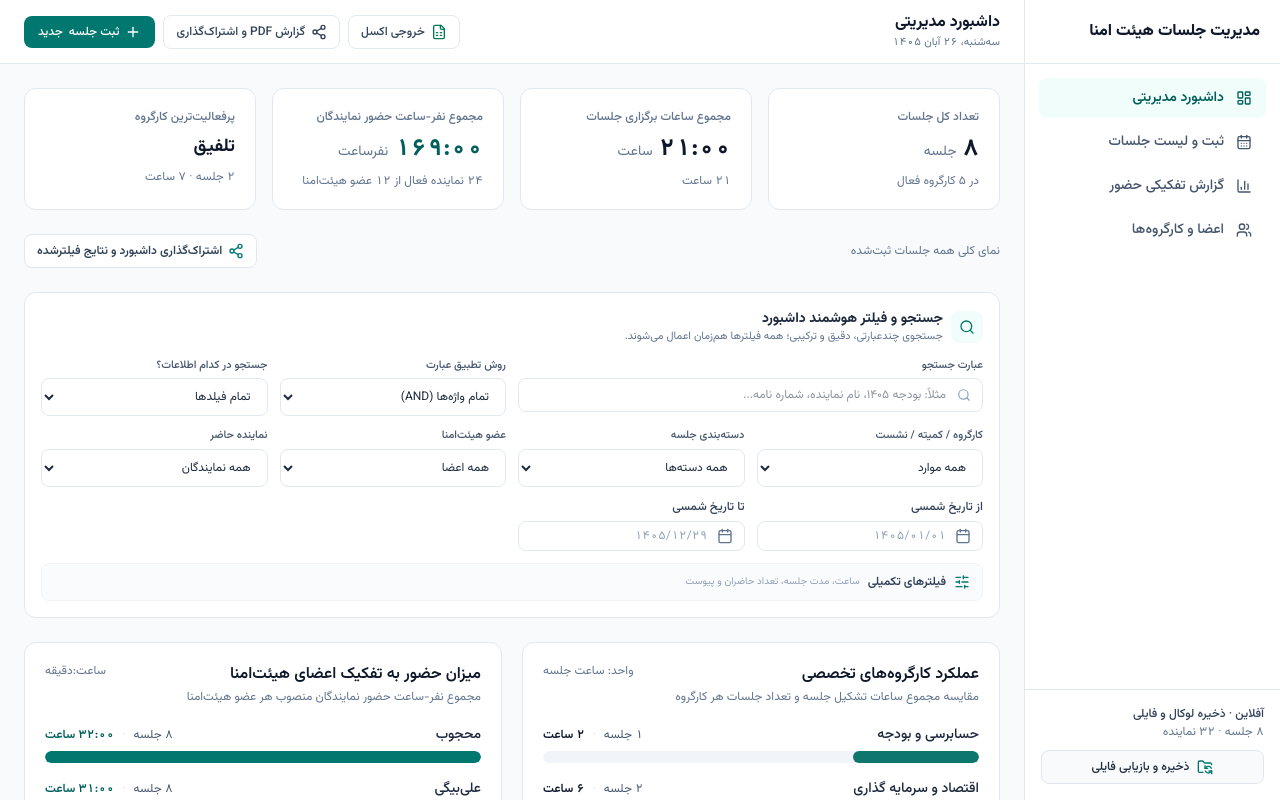
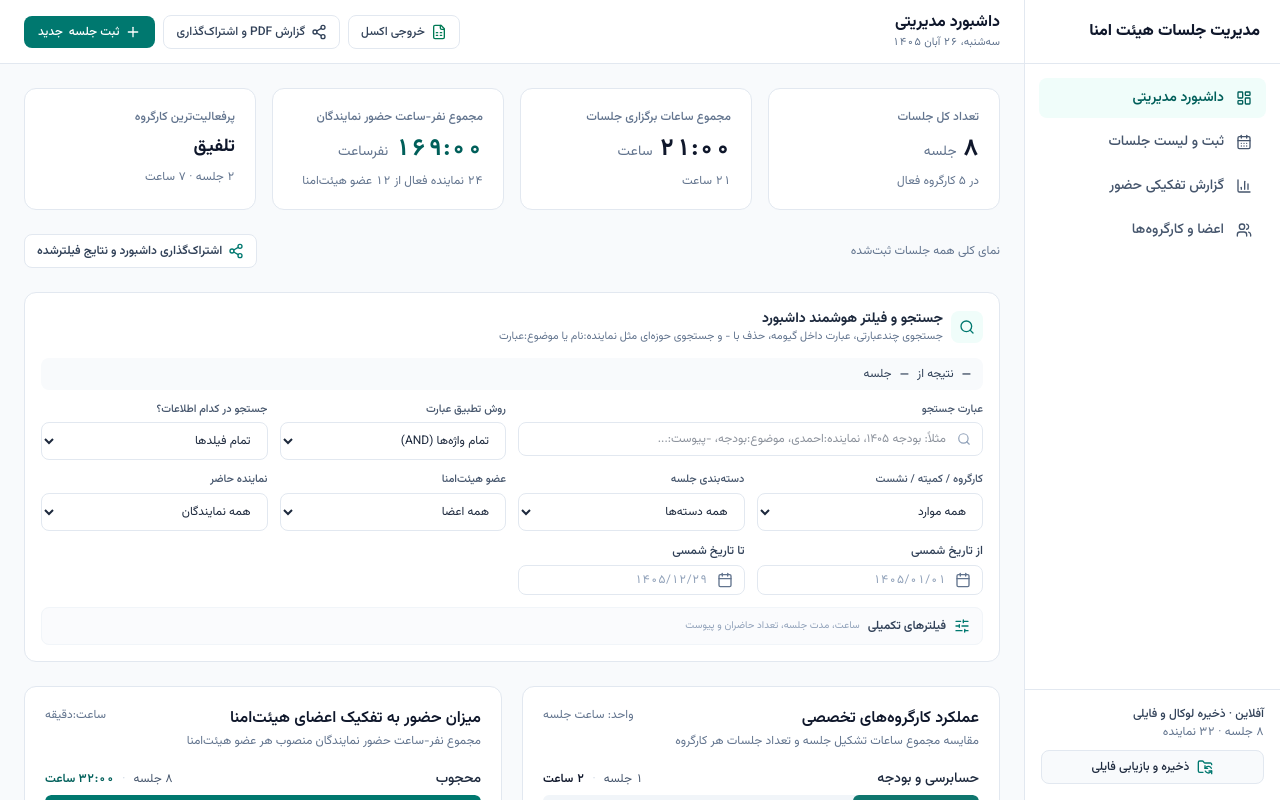
Before and after one commit to husseinmilad/j_heyatomana, a React (Vite) app: page / in a window 1280 px wide. Shown: the top 800 px of the page. Built offline with nearby package versions, Linux system fonts and the light colour scheme.

Commit message:
Redesign search filters with live result counts and removable filter chips

```diff
--- a/src/components/FilterBar.tsx
+++ b/src/components/FilterBar.tsx
@@ -17,6 +17,8 @@ interface FilterBarProps {
   representatives: Representative[];
   committees?: Committee[];
   scopeLabel?: string;
+  resultCount?: number;
+  totalCount?: number;
 }
 
 export const DEFAULT_FILTERS: FilterState = {
@@ -45,6 +47,8 @@ export const FilterBar: React.FC<FilterBarProps> = ({
   representatives,
   committees = COMMITTEES,
   scopeLabel = 'جلسات',
+  resultCount,
+  totalCount,
 }) => {
   const patch = (values: Partial<FilterState>) => onChange({ ...DEFAULT_FILTERS, ...filters, ...values });
   const normalized = { ...DEFAULT_FILTERS, ...filters };
@@ -55,6 +59,22 @@ export const FilterBar: React.FC<FilterBarProps> = ({
 
   const inputClass = 'w-full rounded-lg border border-slate-200 bg-white px-3 py-2 text-xs text-slate-800 outline-none focus:border-teal-600 focus:ring-2 focus:ring-teal-600/15';
   const labelClass = 'mb-1 block text-[11px] font-medium text-slate-600';
+  const activeLabels = [
+    normalized.searchQuery ? { label: 'جستجو: ' + normalized.searchQuery, key: 'searchQuery' as const } : null,
+    normalized.committeeId !== 'all' ? { label: 'جلسه: ' + (committees.find((x) => x.id === normalized.committeeId)?.name ?? normalized.committeeId), key: 'committeeId' as const } : null,
+    normalized.committeeCategory !== 'all' ? { label: 'دسته: ' + normalized.committeeCategory, key: 'committeeCategory' as const } : null,
+    normalized.trusteeId !== 'all' ? { label: 'عضو: ' + (trustees.find((x) => x.id === normalized.trusteeId)?.fullName ?? ''), key: 'trusteeId' as const } : null,
+    normalized.representativeId !== 'all' ? { label: 'نماینده: ' + (representatives.find((x) => x.id === normalized.representativeId)?.fullName ?? ''), key: 'representativeId' as const } : null,
+    normalized.dateFrom ? { label: 'از تاریخ: ' + normalized.dateFrom, key: 'dateFrom' as const } : null,
+    normalized.dateTo ? { label: 'تا تاریخ: ' + normalized.dateTo, key: 'dateTo' as const } : null,
+    normalized.startTimeFrom ? { label: 'از ساعت: ' + normalized.startTimeFrom, key: 'startTimeFrom' as const } : null,
+    normalized.startTimeTo ? { label: 'تا ساعت: ' + normalized.startTimeTo, key: 'startTimeTo' as const } : null,
+    normalized.minDuration ? { label: 'حداقل مدت: ' + normalized.minDuration, key: 'minDuration' as const } : null,
+    normalized.maxDuration ? { label: 'حداکثر مدت: ' + normalized.maxDuration, key: 'maxDuration' as const } : null,
+    normalized.minAttendees ? { label: 'حداقل حاضران: ' + normalized.minAttendees, key: 'minAttendees' as const } : null,
+    normalized.maxAttendees ? { label: 'حداکثر حاضران: ' + normalized.maxAttendees, key: 'maxAttendees' as const } : null,
+    normalized.attachmentStatus !== 'all' ? { label: normalized.attachmentStatus === 'with' ? 'دارای پیوست' : 'بدون پیوست', key: 'attachmentStatus' as const } : null,
+  ].filter((item): item is NonNullable<typeof item> => Boolean(item));
 
   return (
     <section className="rounded-xl border border-slate-200 bg-white p-4 space-y-3" aria-label={`جستجو و فیلتر ${scopeLabel}`}>
@@ -63,17 +83,30 @@ export const FilterBar: React.FC<FilterBarProps> = ({
           <div className="rounded-lg bg-teal-50 p-2 text-teal-700"><Search className="h-4 w-4" /></div>
           <div>
             <h3 className="text-sm font-bold text-slate-800">جستجو و فیلتر هوشمند {scopeLabel}</h3>
-            <p className="text-[11px] text-slate-500">جستجوی چندعبارتی، دقیق و ترکیبی؛ همه فیلترها هم‌زمان اعمال می‌شوند.</p>
+            <p className="text-[11px] text-slate-500">جستجوی چندعبارتی، عبارت داخل گیومه، حذف با - و جستجوی حوزه‌ای مثل نماینده:نام یا موضوع:عبارت</p>
           </div>
         </div>
         {hasActiveFilters && <button type="button" onClick={() => onChange(DEFAULT_FILTERS)} className="inline-flex items-center gap-1.5 rounded-lg px-3 py-2 text-xs font-medium text-slate-600 hover:bg-slate-100"><RotateCcw className="h-3.5 w-3.5" />پاک‌کردن فیلترها</button>}
       </div>
 
+      <div className="flex flex-wrap items-center justify-between gap-2 rounded-lg bg-slate-50 px-3 py-2" aria-live="polite">
+        <div className="flex items-center gap-2 text-xs text-slate-700">
+          <span className="font-bold tabular-nums">{resultCount === undefined ? '—' : resultCount.toLocaleString('fa-IR')}</span>
+          <span>نتیجه از</span>
+          <span className="font-semibold tabular-nums">{totalCount === undefined ? '—' : totalCount.toLocaleString('fa-IR')}</span>
+          <span>جلسه</span>
+          {activeLabels.length > 0 && <span className="rounded-full bg-teal-100 px-2 py-0.5 text-[10px] text-teal-800">{activeLabels.length.toLocaleString('fa-IR')} شرط فعال</span>}
+        </div>
+        {resultCount === 0 && <span className="text-[11px] text-amber-700">نتیجه‌ای پیدا نشد؛ عبارت یا فیلترها را تغییر دهید.</span>}
+      </div>
+      {activeLabels.length > 0 && <div className="flex flex-wrap gap-1.5">
+        {activeLabels.map((item) => <button key={item.key} type="button" onClick={() => patch({ [item.key]: DEFAULT_FILTERS[item.key] } as Partial<FilterState>)} className="inline-flex items-center gap-1 rounded-full border border-slate-200 bg-white px-2.5 py-1 text-[10px] text-slate-600 hover:border-rose-200 hover:text-rose-700" title="حذف این شرط">{item.label}<span aria-hidden="true">×</span></button>)}
+      </div>}
       <div className="grid grid-cols-1 gap-3 md:grid-cols-12">
         <div className="md:col-span-6">
           <label htmlFor="filter-search" className={labelClass}>عبارت جستجو</label>
           <div className="relative">
-            <input id="filter-search" type="search" autoComplete="off" value={normalized.searchQuery} onChange={(e) => patch({ searchQuery: e.target.value })} placeholder="مثلاً: بودجه ۱۴۰۵، نام نماینده، شماره نامه..." className={`${inputClass} pr-9`} />
+            <input id="filter-search" type="search" autoComplete="off" value={normalized.searchQuery} onChange={(e) => patch({ searchQuery: e.target.value })} placeholder="مثلاً: بودجه ۱۴۰۵، نماینده:احمدی، موضوع:بودجه، -پیوست:..." className={`${inputClass} pr-9`} />
             <Search className="pointer-events-none absolute right-3 top-1/2 h-3.5 w-3.5 -translate-y-1/2 text-slate-400" />
           </div>
         </div>
```
